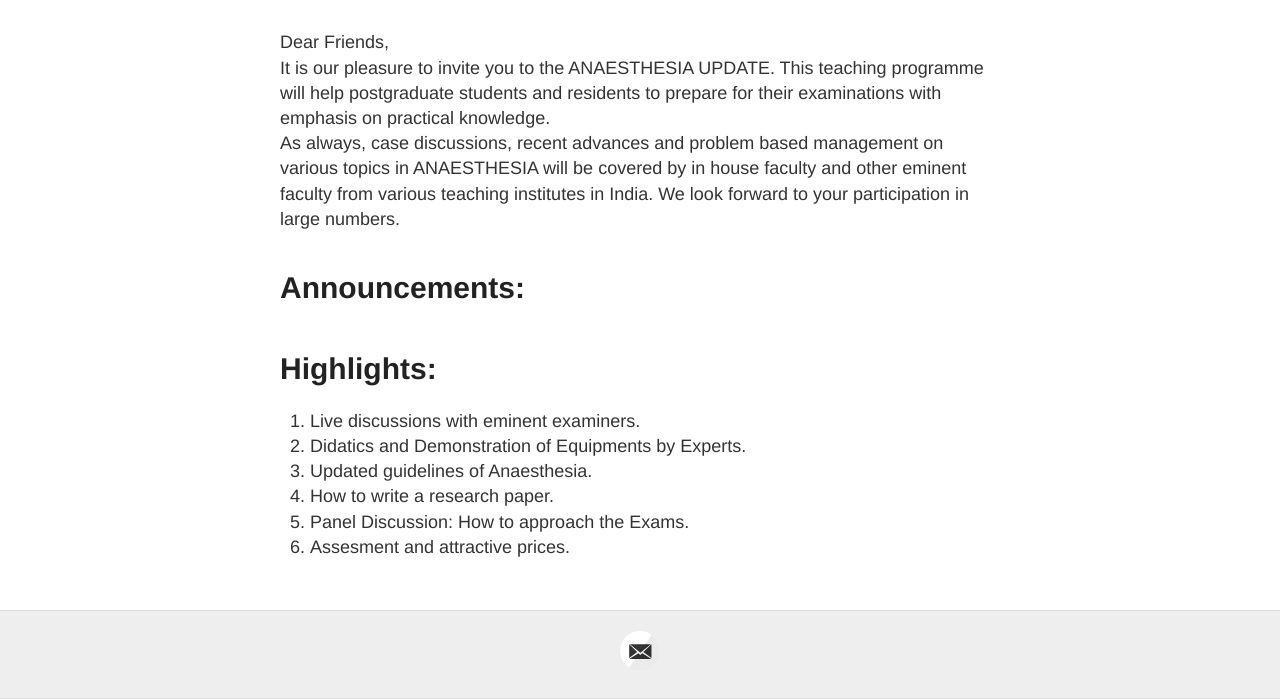
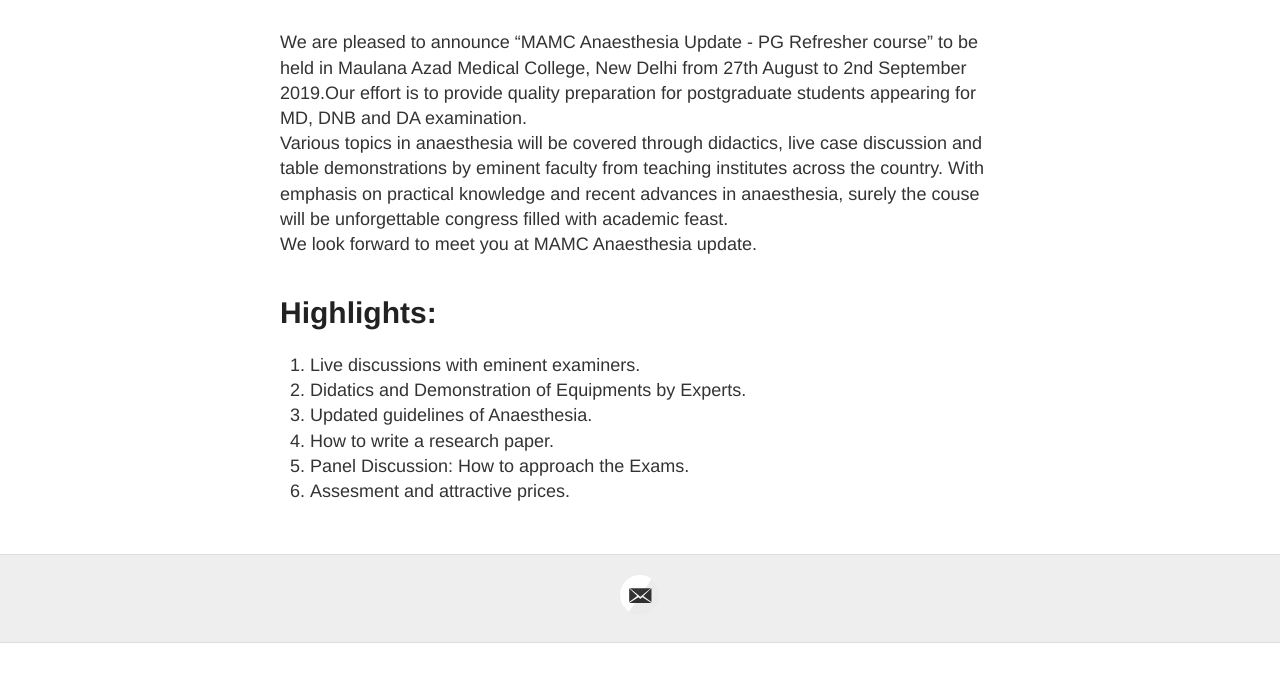
Before and after one commit to mamcanaesthesiaupdate/mamcanaesthesiaupdate.github.io, a Jekyll site: the page built from index.md, in a window 1280 px wide. Shown: the part 724-1423 px from the top of the page. Built offline with Jekyll 4.4.1, drawn with Linux system fonts in a browser that asks for light colours; nearby versions of some CDN libraries; after the commit the page ends 1367 px from its top, so only the background shows below that.

Commit message:
changed  message

```diff
--- a/index.md
+++ b/index.md
@@ -5,12 +5,11 @@
 ---
 
 
-Dear Friends,
-It is our pleasure to invite you to the ANAESTHESIA UPDATE. This teaching programme will help postgraduate students and
-residents to prepare for their examinations with emphasis on practical knowledge.
-As always, case discussions, recent advances and problem based management on various topics in ANAESTHESIA will be covered by in house faculty and other eminent faculty from various teaching institutes in India. We look forward to your participation in large numbers.
+We are pleased to announce "MAMC Anaesthesia Update - PG Refresher course" to be held in Maulana Azad Medical College, New Delhi from 27th August to 2nd September 2019.Our effort is to provide quality preparation for postgraduate students appearing for MD, DNB and DA examination.
+Various topics in anaesthesia will be covered through didactics, live case discussion and table demonstrations by eminent faculty from teaching institutes across the country. With emphasis on practical knowledge and recent advances in anaesthesia, surely the couse will be unforgettable congress filled with academic feast.
+We look forward to meet you at MAMC Anaesthesia update.
 
-# Announcements:
+<!-- # Announcements: -->
 <!-- <div class="marquee">
 <p><strong>Entries are invited from interested institutions for quiz on 2nd September (Team Size:3)</strong>
 	<br>
```
